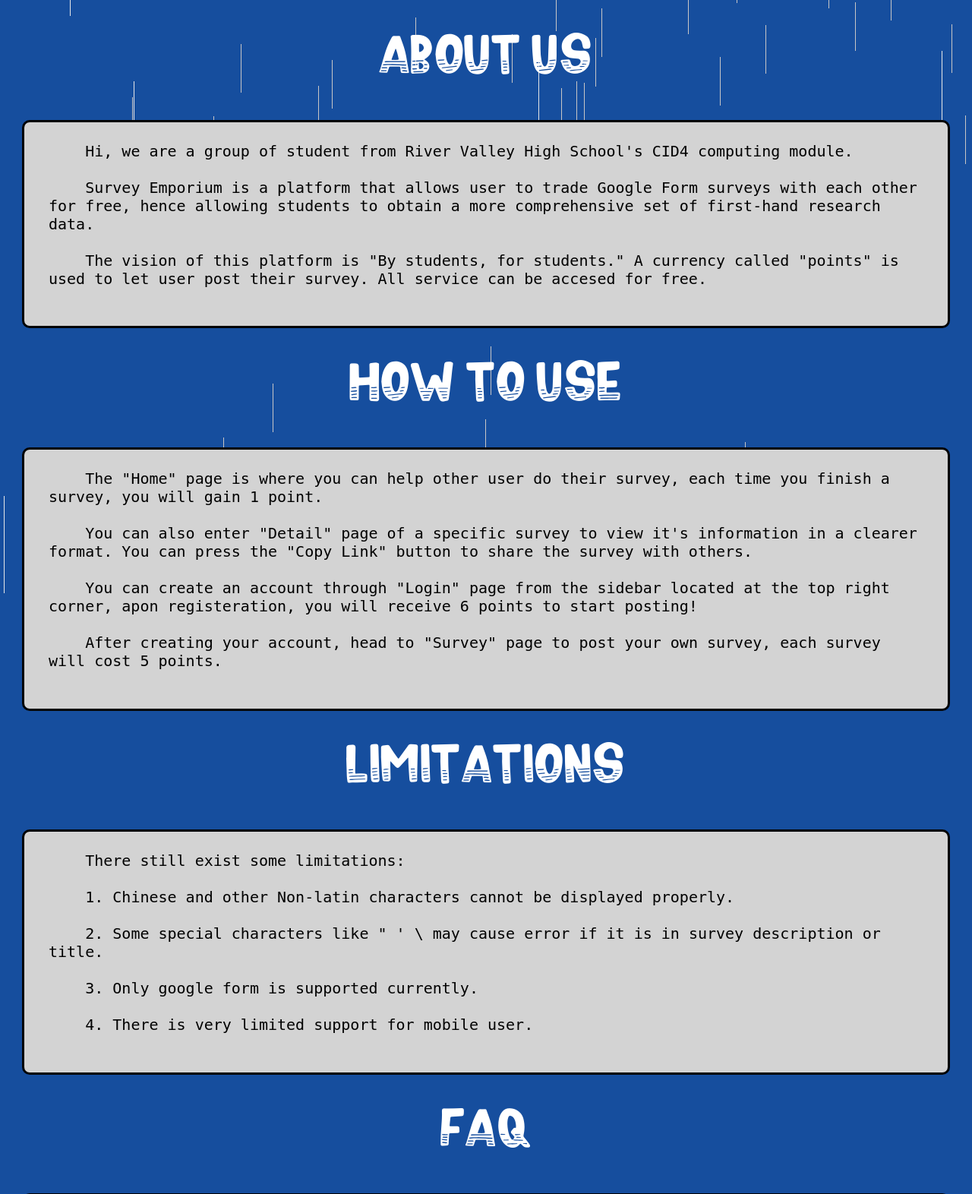
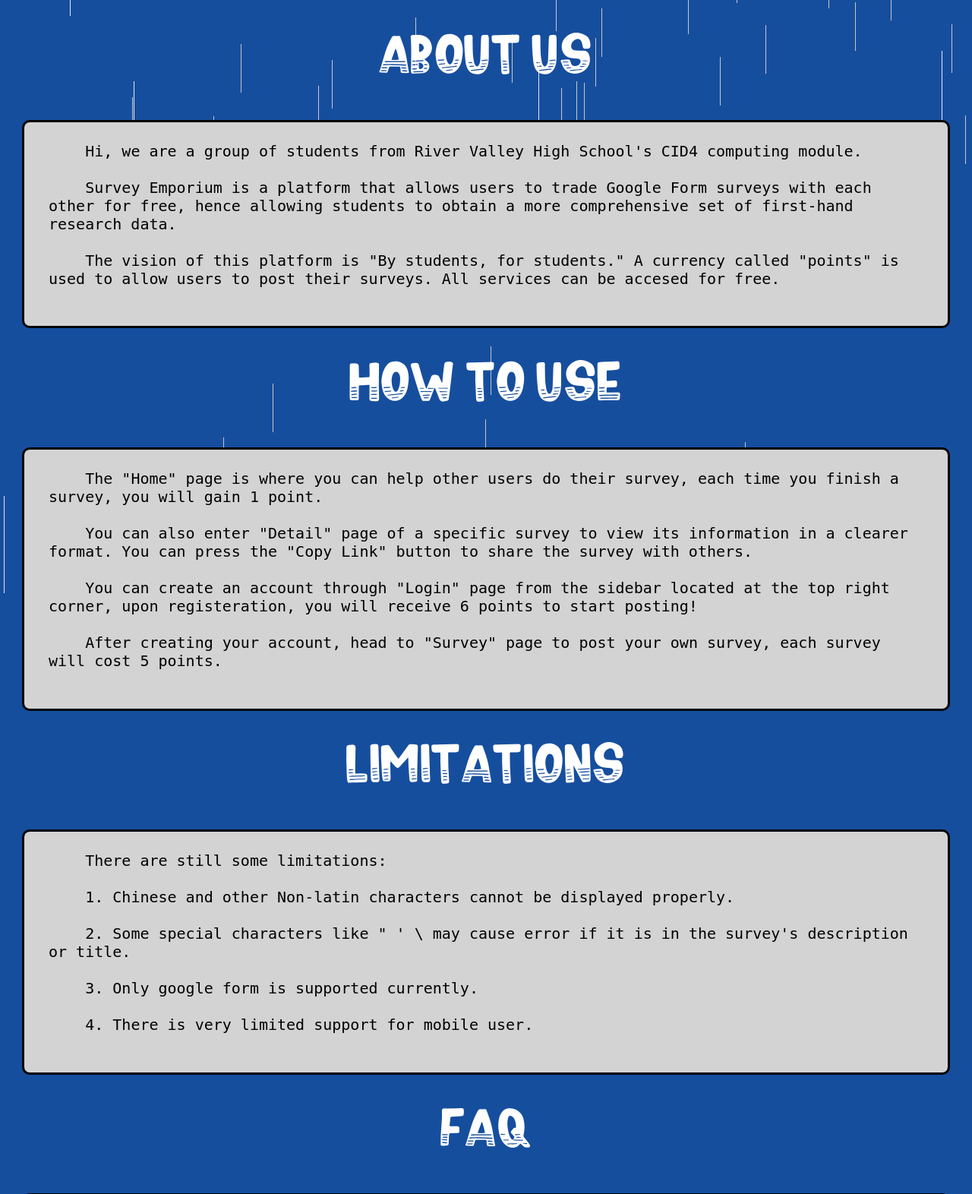
Before and after one commit to TingAn1212/Emporium, a Flask app: page /about in a window 1280 px wide. Shown: the part 220-1792 px from the top of the page at 76% size. Run offline with Flask 2, Linux system fonts and the light colour scheme; data that the repository does not hold is empty; some libraries are stand-ins or nearby versions.

Commit message:
i hate english

```diff
--- a/templates/about.html
+++ b/templates/about.html
@@ -12,21 +12,21 @@
         <div class="title smaller" data-aos="fade-in" data-aos-duration="1000" data-aos-once="true">ABOUT US</div>
         <div class="block" data-aos="fade-right" data-aos-duration="1000" data-aos-once="true">
             <pre class="textbox">
-    Hi, we are a group of student from River Valley High School's CID4 computing module.
+    Hi, we are a group of students from River Valley High School's CID4 computing module.
 
-    Survey Emporium is a platform that allows user to trade Google Form surveys with each other for free, hence allowing students to obtain a more comprehensive set of first-hand research data.
+    Survey Emporium is a platform that allows users to trade Google Form surveys with each other for free, hence allowing students to obtain a more comprehensive set of first-hand research data.
 
-    The vision of this platform is "By students, for students." A currency called "points" is used to let user post their survey. All service can be accesed for free.
+    The vision of this platform is "By students, for students." A currency called "points" is used to allow users to post their surveys. All services can be accesed for free.
             </pre>
         </div>
         <div class="title smaller" data-aos="fade-in" data-aos-duration="1000" data-aos-once="true">HOW TO USE</div>
         <div class="block" data-aos="fade-right" data-aos-duration="1000" data-aos-once="true">
             <pre class="textbox">
-    The "Home" page is where you can help other user do their survey, each time you finish a survey, you will gain 1 point.
+    The "Home" page is where you can help other users do their survey, each time you finish a survey, you will gain 1 point.
 
-    You can also enter "Detail" page of a specific survey to view it's information in a clearer format. You can press the "Copy Link" button to share the survey with others.
+    You can also enter "Detail" page of a specific survey to view its information in a clearer format. You can press the "Copy Link" button to share the survey with others.
 
-    You can create an account through "Login" page from the sidebar located at the top right corner, apon registeration, you will receive 6 points to start posting!
+    You can create an account through "Login" page from the sidebar located at the top right corner, upon registeration, you will receive 6 points to start posting!
 
     After creating your account, head to "Survey" page to post your own survey, each survey will cost 5 points.
             </pre>
@@ -34,11 +34,11 @@
         <div class="title smaller" data-aos="fade-in" data-aos-duration="1000" data-aos-once="true">LIMITATIONS</div>
         <div class="block" data-aos="fade-right" data-aos-duration="1000" data-aos-once="true">
             <pre class="textbox">
-    There still exist some limitations:
+    There are still some limitations:
 
     1. Chinese and other Non-latin characters cannot be displayed properly.
 
-    2. Some special characters like " ' \ may cause error if it is in survey description or title.
+    2. Some special characters like " ' \ may cause error if it is in the survey's description or title.
 
     3. Only google form is supported currently.
 
@@ -62,7 +62,7 @@
 
     <b>The website doesn't work on my phone?</b>
 
-        We are very sorry to inform you that some browser lacks support for certain important features of this website, it may not work on all mobile device...
+        We are very sorry to inform you that some browser lacks support for certain important features of this website, it may not work on all mobile devices...
 
     <b>What if my survey is bugged?</b>
 
```
